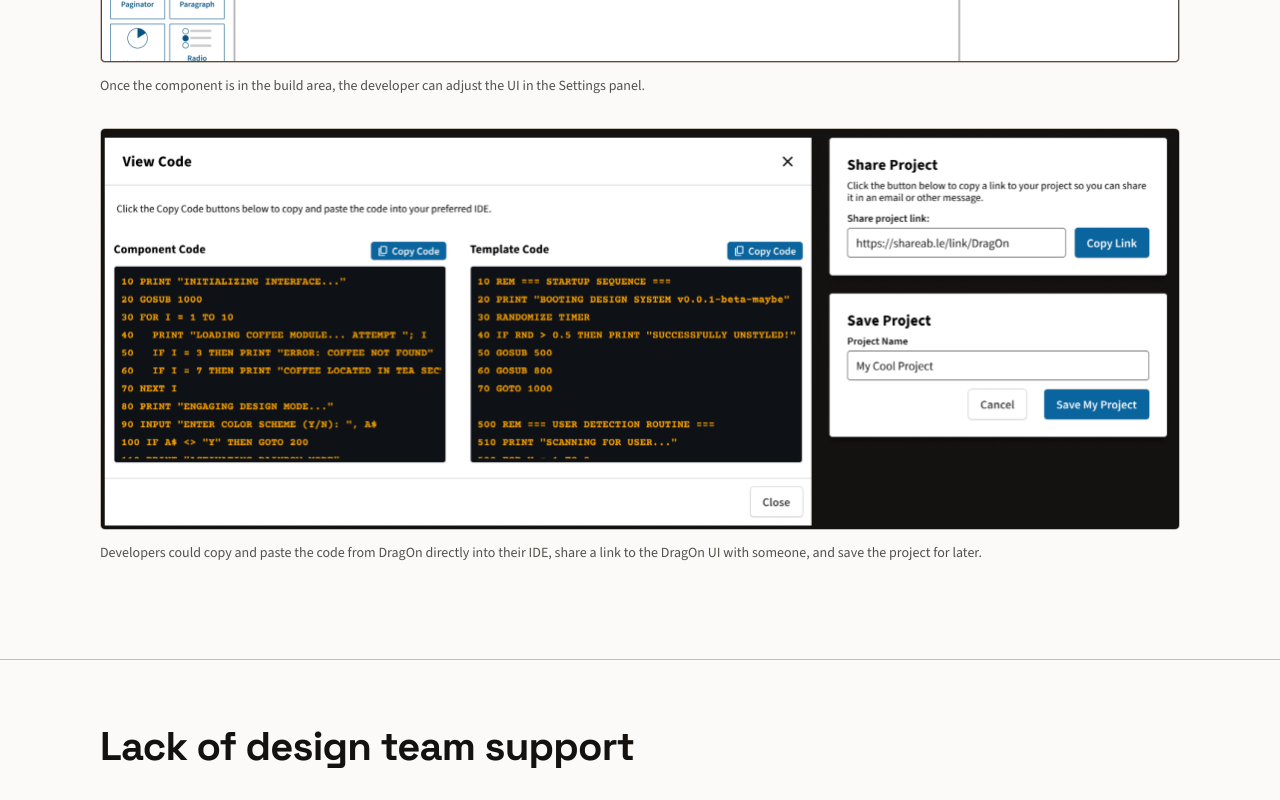
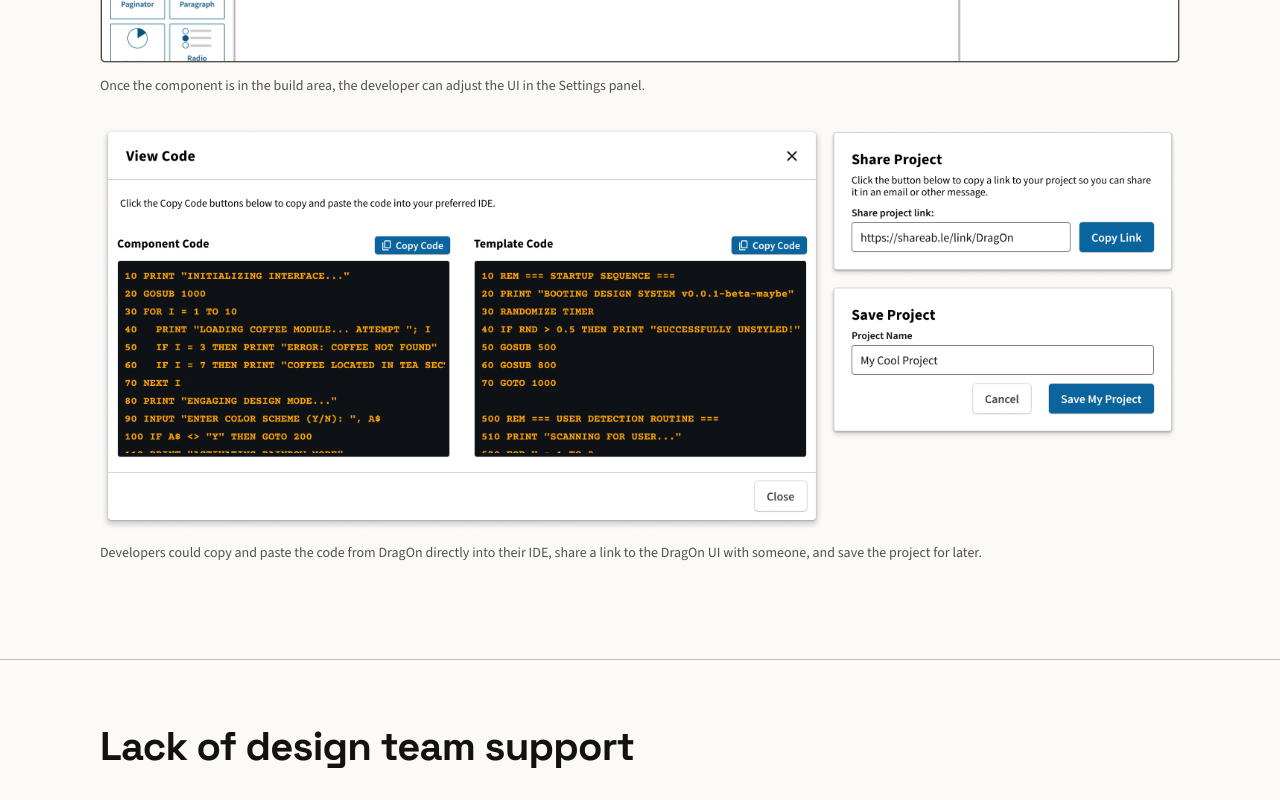
Before and after one commit to beelzebuddha/portfolio-site, a Next.js app: page /case-studies/dragon-ui-builder in a window 1280 px wide. Shown: the part 3140-3940 px from the top of the page. Built offline with nearby package versions, Linux system fonts and the light colour scheme.

Commit message:
Add borderless image variant and replace DragOn screenshots with transparent, centered exports

```diff
--- a/app/case-studies/dragon-ui-builder/page.tsx
+++ b/app/case-studies/dragon-ui-builder/page.tsx
@@ -141,6 +141,7 @@ export default function DragonUiBuilderPage() {
               alt="Screenshot of the DragOn UI Builder export and share modals"
               aspectRatio="1449/540"
               caption="Developers could copy and paste the code from DragOn directly into their IDE, share a link to the DragOn UI with someone, and save the project for later."
+              bare
             />
           </div>
         </section>
@@ -177,6 +178,7 @@ export default function DragonUiBuilderPage() {
                   aspectRatio="524/418"
                   caption="I wanted the icons to be as simplified as possible yet immediately recognizable as the component they represented."
                   sizes="(min-width: 1240px) 508px, (min-width: 900px) calc((100vw - 144px) / 2), calc(100vw - 40px)"
+                  bare
                 />
               </div>
             </div>
--- a/app/components/case-study/Figure.module.css
+++ b/app/components/case-study/Figure.module.css
@@ -14,6 +14,12 @@
   background: var(--surface);
 }
 
+.bare {
+  border: none;
+  border-radius: 0;
+  background: none;
+}
+
 .image {
   object-fit: cover;
 }
--- a/app/components/case-study/Figure.tsx
+++ b/app/components/case-study/Figure.tsx
@@ -10,16 +10,21 @@ export default function Figure({
   caption,
   aspectRatio,
   sizes = FULL_WIDTH_SIZES,
+  bare = false,
 }: {
   src: string;
   alt: string;
   caption?: string;
   aspectRatio: string;
   sizes?: string;
+  bare?: boolean;
 }) {
   return (
     <div className={styles.figure}>
-      <div className={styles.frame} style={{ aspectRatio }}>
+      <div
+        className={bare ? `${styles.frame} ${styles.bare}` : styles.frame}
+        style={{ aspectRatio }}
+      >
         <Image
           src={src}
           alt={alt}
```
Also changed, not shown: public/images/dragon-ui-builder/screenshot-components.png, public/images/dragon-ui-builder/screenshot-modals.png.
